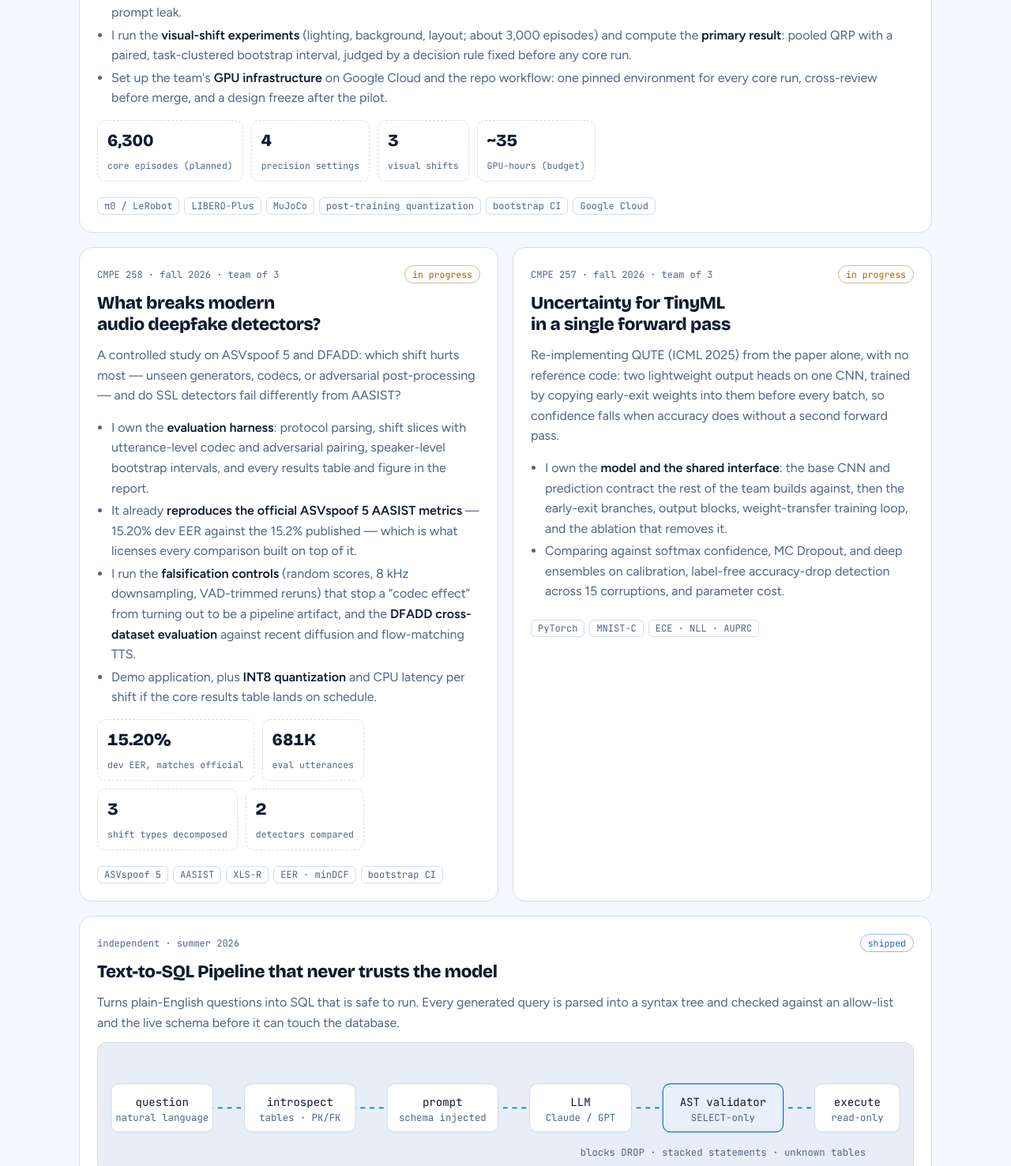
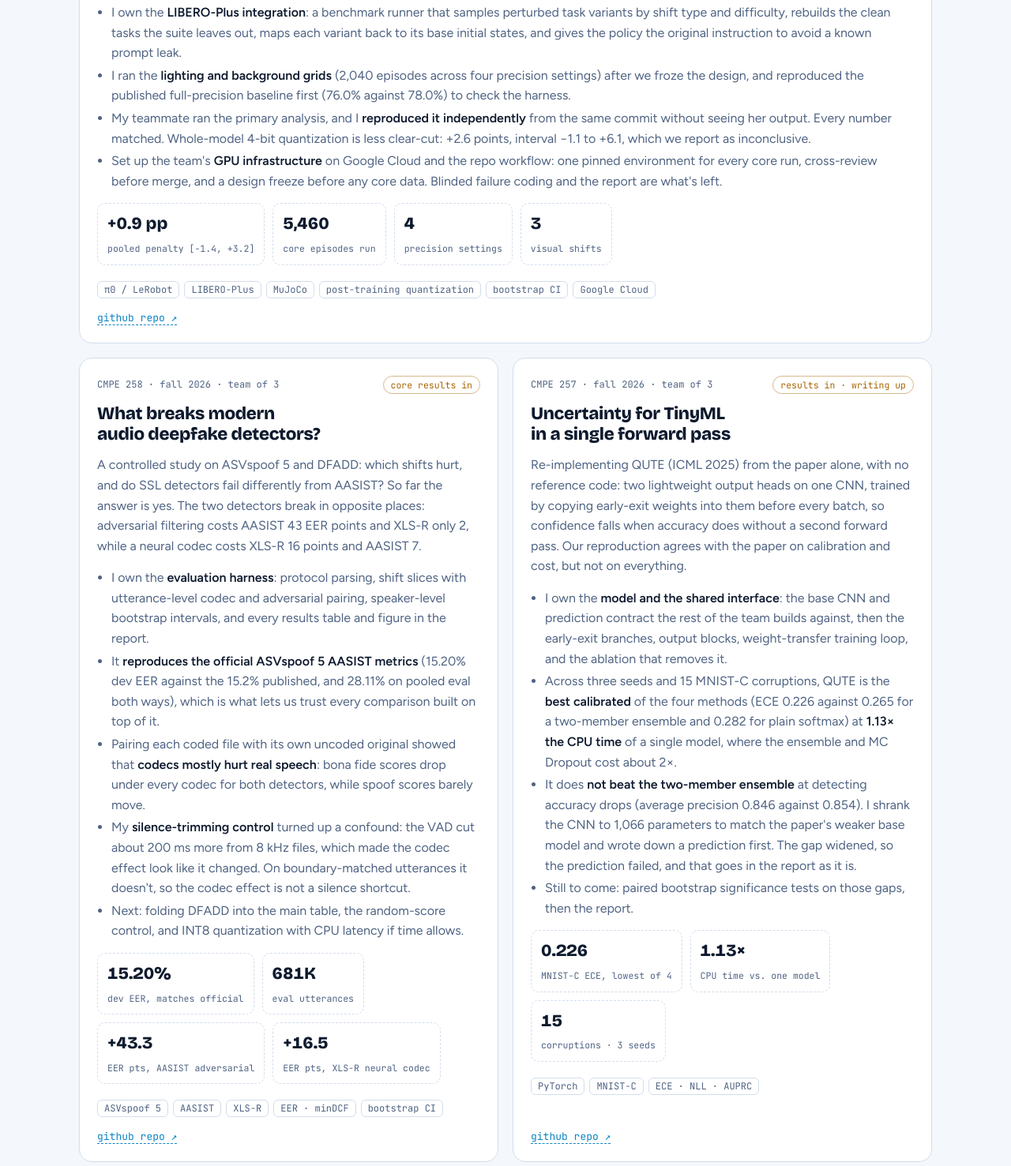
Before and after one commit to SmithaSJSU/SmithaSJSU.github.io, a plain HTML site: page index.html in a window 1280 px wide. Shown: the part 1584-3061 px from the top of the page at 79% size. Drawn offline with nearby package versions, Linux system fonts and the light colour scheme.

Commit message:
Add files via upload

```diff
--- a/index.html
+++ b/index.html
@@ -245,9 +245,9 @@ footer{padding-block:30px 50px;color:var(--muted);font:12.5px var(--mono);text-a
 
     <div class="projects">
       <article class="card wide reveal" data-tags="ml edge">
-        <div class="card-top"><span>CMPE 252 · fall 2026 · team of 2</span><span class="badge wip">in progress</span></div>
+        <div class="card-top"><span>CMPE 252 · fall 2026 · team of 2</span><span class="badge wip">results in · writing up</span></div>
         <h3>Does near-lossless quantization hold up when the scene changes?</h3>
-        <p>Quantizing the vision encoder of π0, a 3.3B-parameter vision-language-action robot policy, to 4 bits costs only 1.5 points of task success on clean LIBERO benchmarks. We test whether that gap grows when lighting, backgrounds, and object layouts change, using matched closed-loop simulation episodes and a difference-in-differences metric we call the Quantization Robustness Penalty (QRP).</p>
+        <p>Quantizing the vision encoder of π0, a 3.3B-parameter vision-language-action robot policy, to 4 bits costs only 1.5 points of task success on clean LIBERO benchmarks. We tested whether that gap grows when lighting, backgrounds, and object layouts change, using matched closed-loop simulation episodes and a difference-in-differences metric we call the Quantization Robustness Penalty (QRP). <b>It doesn't, as far as we can measure:</b> the pooled penalty is +0.9 points with a 95% interval of &minus;1.4 to +3.2, which by the decision rule we fixed in advance reads as no practically important penalty.</p>
         <div class="diagram" aria-label="Study design diagram">
           <svg viewBox="0 0 860 120" role="img" aria-label="Released pi0 checkpoint, precision settings, clean and shifted conditions, matched rollouts, QRP, clustered bootstrap interval">
             <rect x="4" y="34" width="110" height="52" rx="8"/><text x="59" y="58" text-anchor="middle">π0 policy</text><text class="sm" x="59" y="74" text-anchor="middle">3.3B · BF16</text>
@@ -262,44 +262,56 @@ footer{padding-block:30px 50px;color:var(--muted);font:12.5px var(--mono);text-a
         </div>
         <ul>
           <li>I own the <b>LIBERO-Plus integration</b>: a benchmark runner that samples perturbed task variants by shift type and difficulty, rebuilds the clean tasks the suite leaves out, maps each variant back to its base initial states, and gives the policy the original instruction to avoid a known prompt leak.</li>
-          <li>I run the <b>visual-shift experiments</b> (lighting, background, layout; about 3,000 episodes) and compute the <b>primary result</b>: pooled QRP with a paired, task-clustered bootstrap interval, judged by a decision rule fixed before any core run.</li>
-          <li>Set up the team's <b>GPU infrastructure</b> on Google Cloud and the repo workflow: one pinned environment for every core run, cross-review before merge, and a design freeze after the pilot.</li>
+          <li>I ran the <b>lighting and background grids</b> (2,040 episodes across four precision settings) after we froze the design, and reproduced the published full-precision baseline first (76.0% against 78.0%) to check the harness.</li>
+          <li>My teammate ran the primary analysis, and I <b>reproduced it independently</b> from the same commit without seeing her output. Every number matched. Whole-model 4-bit quantization is less clear-cut: +2.6 points, interval &minus;1.1 to +6.1, which we report as inconclusive.</li>
+          <li>Set up the team's <b>GPU infrastructure</b> on Google Cloud and the repo workflow: one pinned environment for every core run, cross-review before merge, and a design freeze before any core data. Blinded failure coding and the report are what's left.</li>
         </ul>
         <div class="metrics">
-          <div class="metric"><b>6,300</b><span>core episodes (planned)</span></div>
+          <div class="metric"><b>+0.9 pp</b><span>pooled penalty [&minus;1.4, +3.2]</span></div>
+          <div class="metric"><b>5,460</b><span>core episodes run</span></div>
           <div class="metric"><b>4</b><span>precision settings</span></div>
           <div class="metric"><b>3</b><span>visual shifts</span></div>
-          <div class="metric"><b>~35</b><span>GPU-hours (budget)</span></div>
         </div>
         <div class="chips"><span class="chip">π0 / LeRobot</span><span class="chip">LIBERO-Plus</span><span class="chip">MuJoCo</span><span class="chip">post-training quantization</span><span class="chip">bootstrap CI</span><span class="chip">Google Cloud</span></div>
+        <div class="links"><a href="https://github.com/cmpe252-quantvla-sjsu/pi0-quant-robustness" target="_blank" rel="noopener">github repo ↗</a></div>
       </article>
       <article class="card reveal" data-tags="ml edge">
-        <div class="card-top"><span>CMPE 258 · fall 2026 · team of 3</span><span class="badge wip">in progress</span></div>
+        <div class="card-top"><span>CMPE 258 · fall 2026 · team of 3</span><span class="badge wip">core results in</span></div>
         <h3>What breaks modern audio deepfake detectors?</h3>
-        <p>A controlled study on ASVspoof 5 and DFADD: which shift hurts most &mdash; unseen generators, codecs, or adversarial post-processing &mdash; and do SSL detectors fail differently from AASIST?</p>
+        <p>A controlled study on ASVspoof 5 and DFADD: which shifts hurt, and do SSL detectors fail differently from AASIST? So far the answer is yes. The two detectors break in opposite places: adversarial filtering costs AASIST 43 EER points and XLS-R only 2, while a neural codec costs XLS-R 16 points and AASIST 7.</p>
         <ul>
           <li>I own the <b>evaluation harness</b>: protocol parsing, shift slices with utterance-level codec and adversarial pairing, speaker-level bootstrap intervals, and every results table and figure in the report.</li>
-          <li>It already <b>reproduces the official ASVspoof 5 AASIST metrics</b> &mdash; 15.20% dev EER against the 15.2% published &mdash; which is what licenses every comparison built on top of it.</li>
-          <li>I run the <b>falsification controls</b> (random scores, 8&nbsp;kHz downsampling, VAD-trimmed reruns) that stop a &ldquo;codec effect&rdquo; from turning out to be a pipeline artifact, and the <b>DFADD cross-dataset evaluation</b> against recent diffusion and flow-matching TTS.</li>
-          <li>Demo application, plus <b>INT8 quantization</b> and CPU latency per shift if the core results table lands on schedule.</li>
+          <li>It <b>reproduces the official ASVspoof 5 AASIST metrics</b> (15.20% dev EER against the 15.2% published, and 28.11% on pooled eval both ways), which is what lets us trust every comparison built on top of it.</li>
+          <li>Pairing each coded file with its own uncoded original showed that <b>codecs mostly hurt real speech</b>: bona fide scores drop under every codec for both detectors, while spoof scores barely move.</li>
+          <li>My <b>silence-trimming control</b> turned up a confound: the VAD cut about 200&nbsp;ms more from 8&nbsp;kHz files, which made the codec effect look like it changed. On boundary-matched utterances it doesn't, so the codec effect is not a silence shortcut.</li>
+          <li>Next: folding DFADD into the main table, the random-score control, and INT8 quantization with CPU latency if time allows.</li>
         </ul>
         <div class="metrics">
           <div class="metric"><b>15.20%</b><span>dev EER, matches official</span></div>
           <div class="metric"><b>681K</b><span>eval utterances</span></div>
-          <div class="metric"><b>3</b><span>shift types decomposed</span></div>
-          <div class="metric"><b>2</b><span>detectors compared</span></div>
+          <div class="metric"><b>+43.3</b><span>EER pts, AASIST adversarial</span></div>
+          <div class="metric"><b>+16.5</b><span>EER pts, XLS-R neural codec</span></div>
         </div>
         <div class="chips"><span class="chip">ASVspoof 5</span><span class="chip">AASIST</span><span class="chip">XLS-R</span><span class="chip">EER · minDCF</span><span class="chip">bootstrap CI</span></div>
+        <div class="links"><a href="https://github.com/cmpe258-deepfake-detection-sjsu/Deepfake_audio_detection" target="_blank" rel="noopener">github repo ↗</a></div>
       </article>
       <article class="card reveal" data-tags="ml edge">
-        <div class="card-top"><span>CMPE 257 · fall 2026 · team of 3</span><span class="badge wip">in progress</span></div>
+        <div class="card-top"><span>CMPE 257 · fall 2026 · team of 3</span><span class="badge wip">results in · writing up</span></div>
         <h3>Uncertainty for TinyML in a single forward pass</h3>
-        <p>Re-implementing QUTE (ICML 2025) from the paper alone, with no reference code: two lightweight output heads on one CNN, trained by copying early-exit weights into them before every batch, so confidence falls when accuracy does without a second forward pass.</p>
+        <p>Re-implementing QUTE (ICML 2025) from the paper alone, with no reference code: two lightweight output heads on one CNN, trained by copying early-exit weights into them before every batch, so confidence falls when accuracy does without a second forward pass. Our reproduction agrees with the paper on calibration and cost, but not on everything.</p>
         <ul>
           <li>I own the <b>model and the shared interface</b>: the base CNN and prediction contract the rest of the team builds against, then the early-exit branches, output blocks, weight-transfer training loop, and the ablation that removes it.</li>
-          <li>Comparing against softmax confidence, MC Dropout, and deep ensembles on calibration, label-free accuracy-drop detection across 15 corruptions, and parameter cost.</li>
+          <li>Across three seeds and 15 MNIST-C corruptions, QUTE is the <b>best calibrated</b> of the four methods (ECE 0.226 against 0.265 for a two-member ensemble and 0.282 for plain softmax) at <b>1.13&times; the CPU time</b> of a single model, where the ensemble and MC Dropout cost about 2&times;.</li>
+          <li>It does <b>not beat the two-member ensemble</b> at detecting accuracy drops (average precision 0.846 against 0.854). I shrank the CNN to 1,066 parameters to match the paper's weaker base model and wrote down a prediction first. The gap widened, so the prediction failed, and that goes in the report as it is.</li>
+          <li>Still to come: paired bootstrap significance tests on those gaps, then the report.</li>
         </ul>
+        <div class="metrics">
+          <div class="metric"><b>0.226</b><span>MNIST-C ECE, lowest of 4</span></div>
+          <div class="metric"><b>1.13&times;</b><span>CPU time vs. one model</span></div>
+          <div class="metric"><b>15</b><span>corruptions · 3 seeds</span></div>
+        </div>
         <div class="chips"><span class="chip">PyTorch</span><span class="chip">MNIST-C</span><span class="chip">ECE · NLL · AUPRC</span></div>
+        <div class="links"><a href="https://github.com/cmpe257-qute-sjsu/mnistc-uncertainty-qute" target="_blank" rel="noopener">github repo ↗</a></div>
       </article>
       <article class="card wide reveal" data-tags="llm data">
         <div class="card-top"><span>independent · summer 2026</span><span class="badge live">shipped</span></div>
@@ -384,6 +396,7 @@ footer{padding-block:30px 50px;color:var(--muted);font:12.5px var(--mono);text-a
         <h3>Leadership &amp; now, AI <small>· 2012 – present</small></h3>
         <ul>
           <li><b>M.S. Artificial Intelligence</b>, San José State University, Jan 2026 – Dec 2027 (expected): evaluation and efficiency work on quantized robot policies, audio deepfake detectors, and TinyML uncertainty.</li>
+          <li><b>Graduate Research Assistant</b>, San José State University (Nov 2026 – present): working with Prof. Weizhi Lin on machine learning methods to assess speech disorders in children from face video.</li>
           <li><b>Program Manager</b>, PlayCV (2022–2025): ran operations across 5 sites and 90+ staff.</li>
           <li><b>Founder</b>, independent arts education studio (2012–2022).</li>
         </ul>
```
